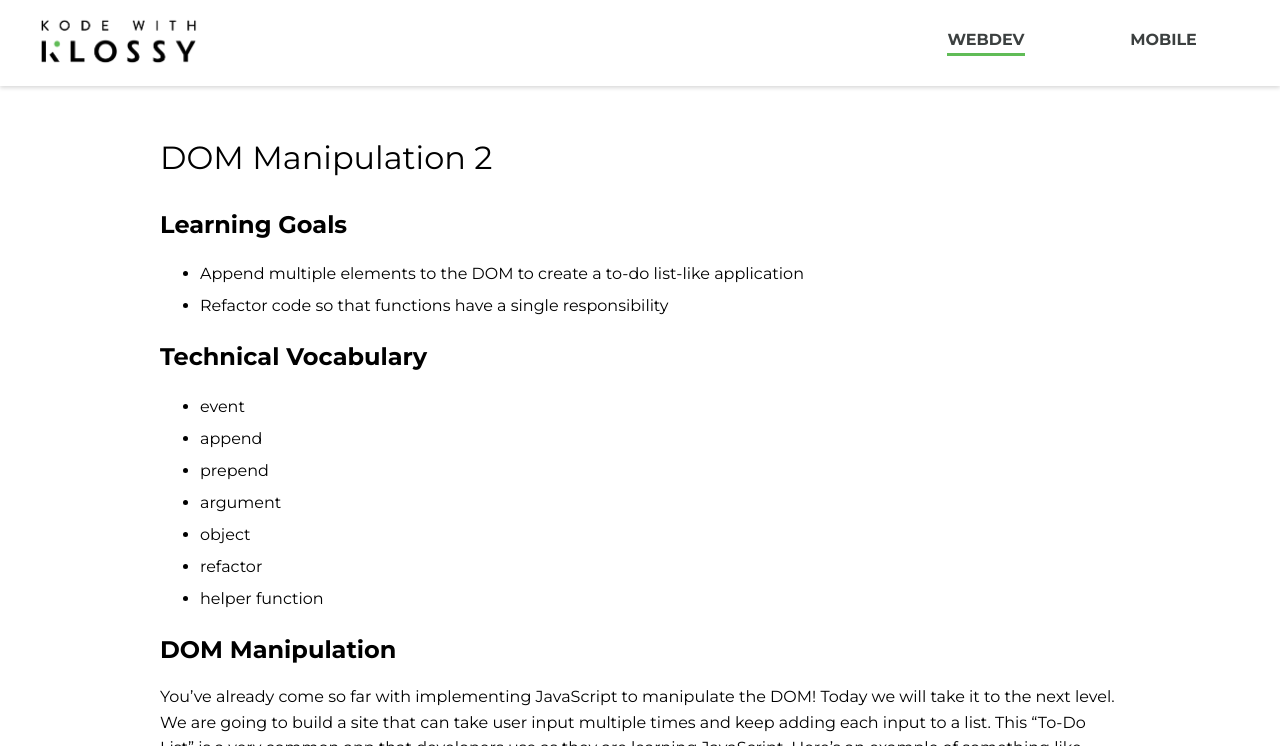
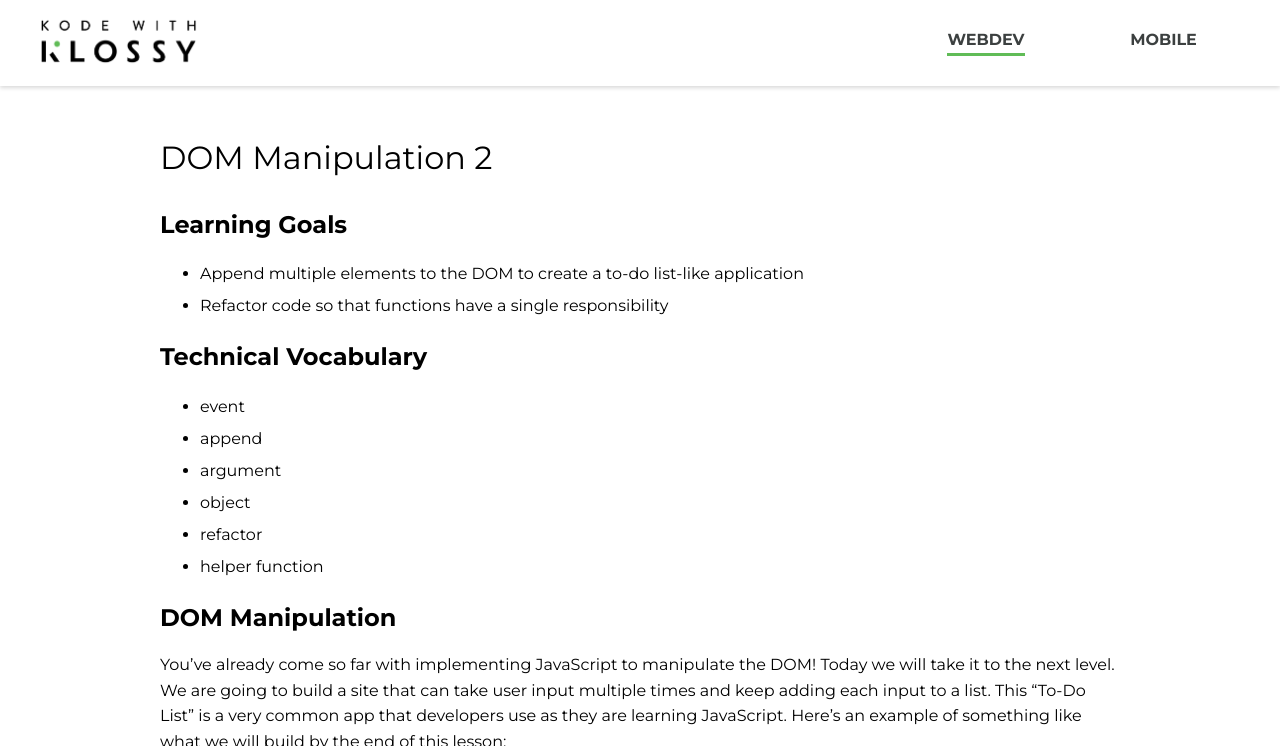
Before and after one commit to ameseee/kwk-curriculum-site, a Jekyll site: the page built from web-app/lessons/dom-manipulation-2/index.md, in a window 1280 px wide and 900 px high, cut to the strip 0-746 px from the top of the window. Built offline with Jekyll 4.4.1, drawn with Linux system fonts in a browser that asks for light colours; nearby versions of some CDN libraries.

Commit message:
Update vocabulary for DOM Manipulation 2 lesson

```diff
--- a/web-app/lessons/dom-manipulation-2/index.md
+++ b/web-app/lessons/dom-manipulation-2/index.md
@@ -11,7 +11,6 @@ title: DOM Manipulation 2
 
 - event
 - append
-- prepend
 - argument
 - object
 - refactor
```
